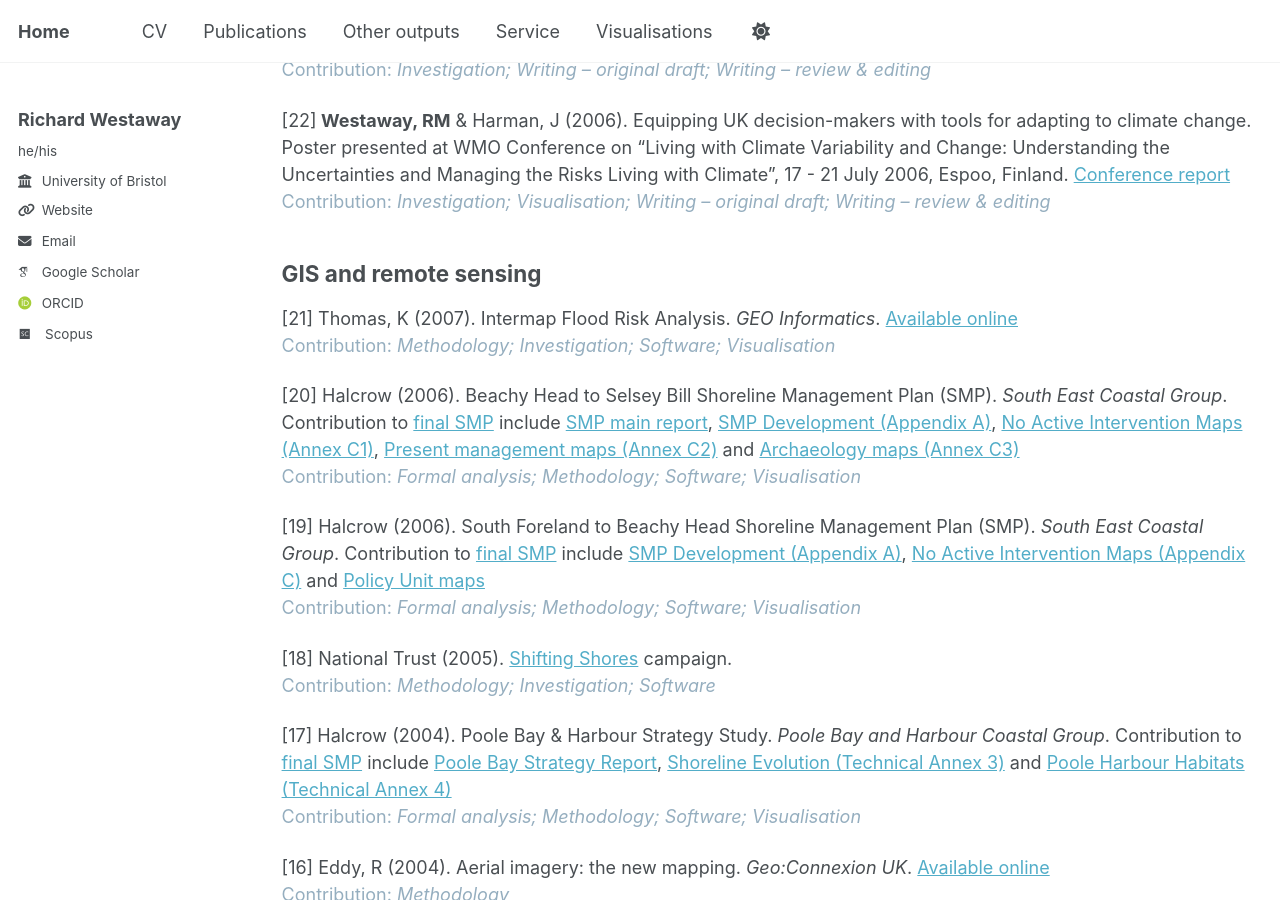
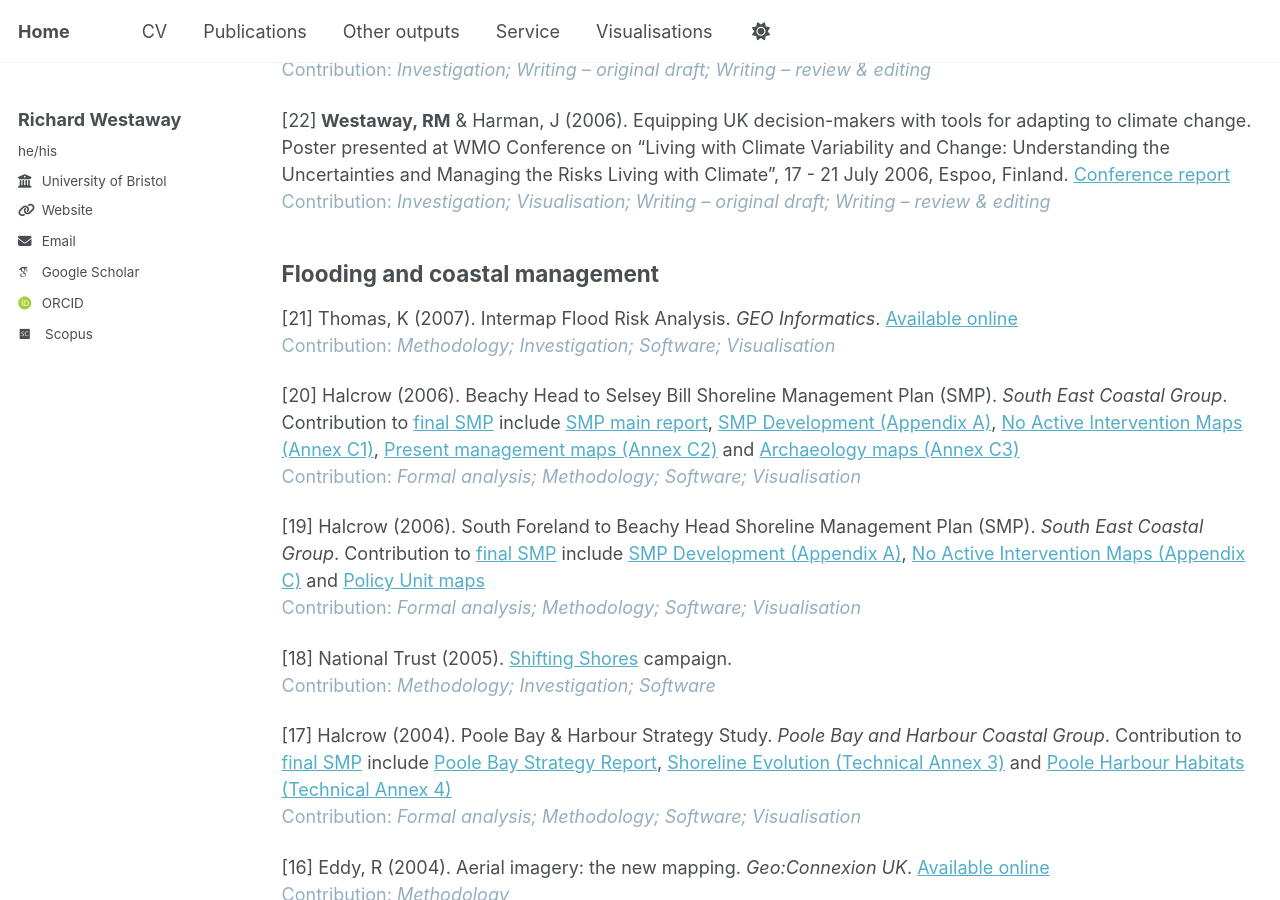
Before and after one commit to richardwestaway/richardwestaway.github.io, a Jekyll site: the page built from _pages/outputs.html, in a window 1280 px wide and 900 px high, scrolled down 3514 px. Built offline with Jekyll 4.4.1, drawn with Linux system fonts in a browser that asks for light colours; some web fonts are replaced; comment, search, counter and statistics services are not loaded.

Commit message:
Update outputs.html

```diff
--- a/_pages/outputs.html
+++ b/_pages/outputs.html
@@ -81,7 +81,7 @@ author_profile: true
 
 <p>[22]<strong> Westaway, RM</strong> &amp; Harman, J (2006). Equipping UK decision-makers with tools for adapting to climate change. Poster presented at WMO Conference on “Living with Climate Variability and Change: Understanding the Uncertainties and Managing the Risks Living with Climate”, 17 - 21 July 2006, Espoo, Finland. <a href="https://library.wmo.int/records/item/58506-report-of-wmo-conference-on-living-with-climate-variability-and-change?offset=1" target="_blank" rel="noopener">Conference report</a><br /><span style="color: #95aebf;">Contribution: <em>Investigation; Visualisation; </em><em>Writing – original draft; Writing – review &amp; editing</em></span></p>
 
-<h2>GIS and remote sensing</h2>
+<h2>Flooding and coastal management</h2>
 
 <p>[21] Thomas, K (2007). Intermap Flood Risk Analysis. <em>GEO Informatics</em>. <a href="https://web.archive.org/web/20091009004505/https://www.geoinformatics.com/blog/online-articles/intermap-flood-risk-analysis" target="_blank" rel="noopener">Available online</a><br /><span style="color: #95aebf;">Contribution: <em>Methodology; Investigation; Software; Visualisation</em></span></p>
 
```
